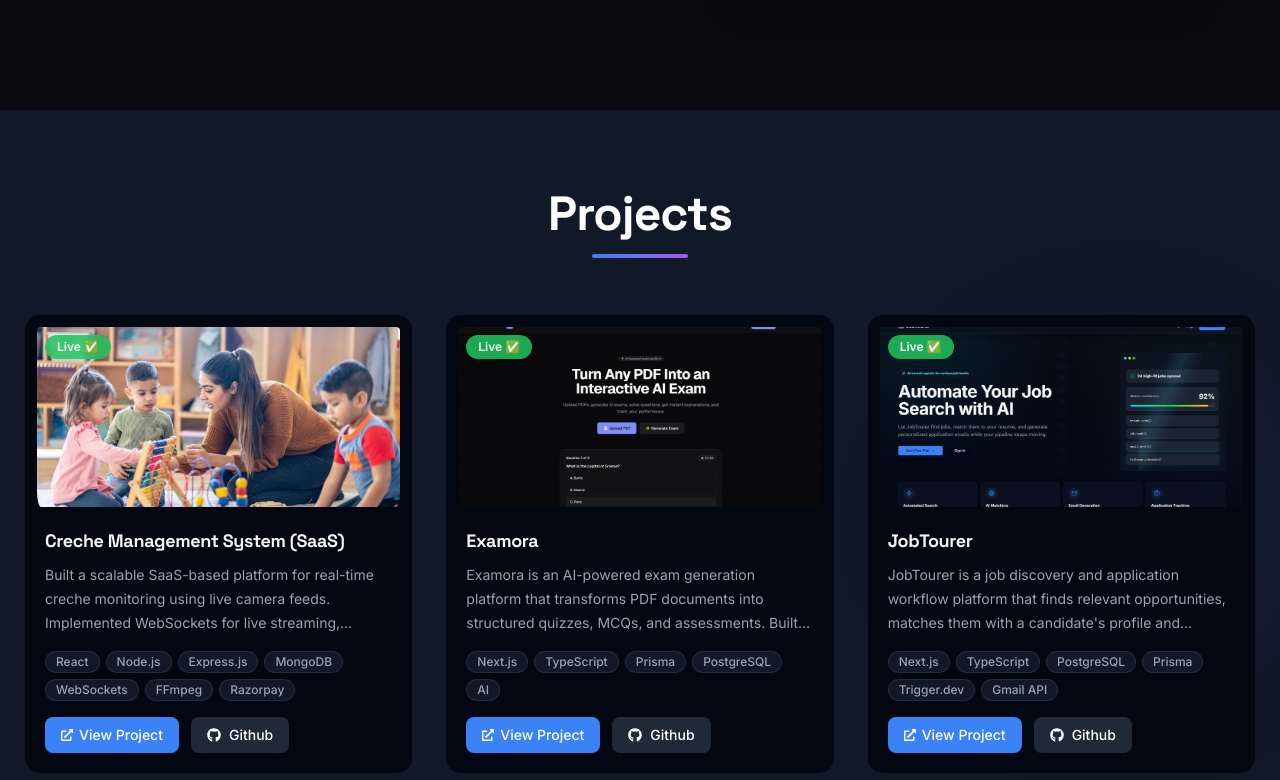
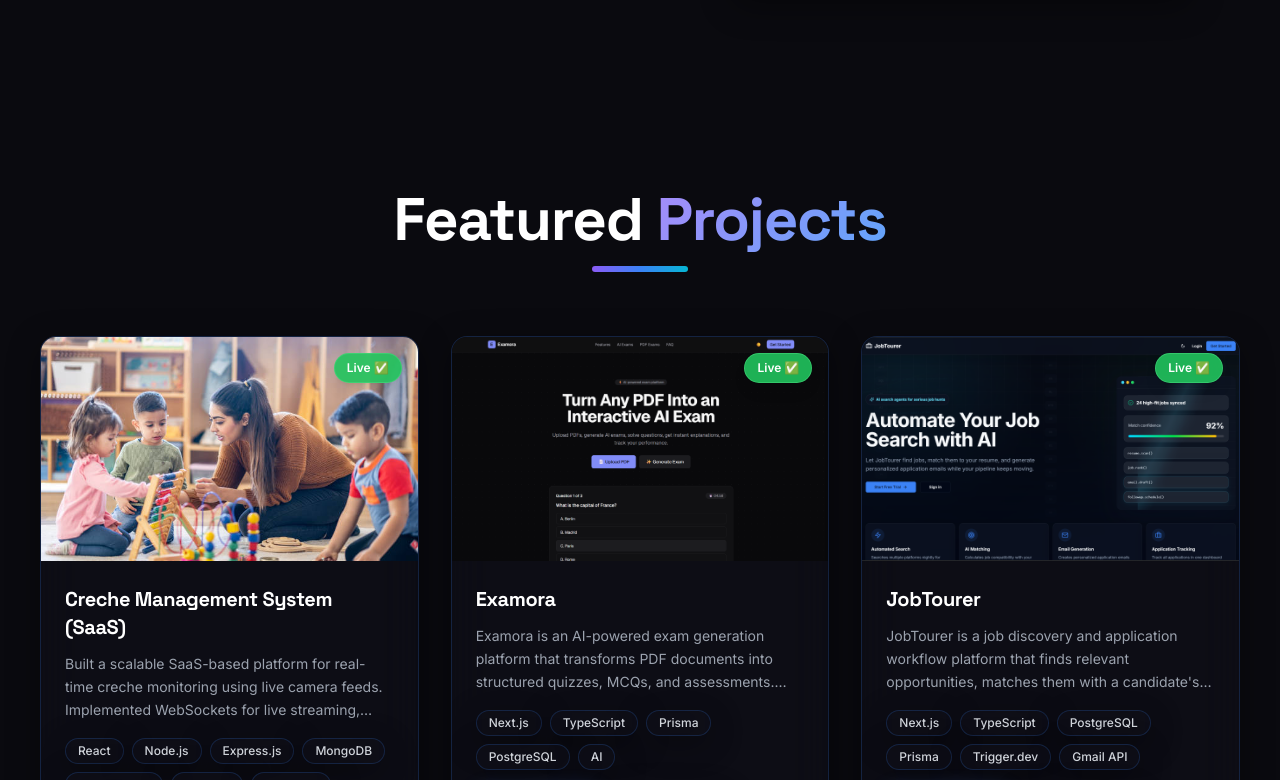
Before and after one commit to amitpundir992/Portfolio, a React (Vite) app: page / in a window 1280 px wide. Shown: the part 3060-3840 px from the top of the page. Built offline with nearby package versions, Linux system fonts and the light colour scheme; no server answers.

Commit message:
feat: implement 3D hover effects and enhanced project cards

```diff
--- a/src/components/Project.jsx
+++ b/src/components/Project.jsx
@@ -42,63 +42,64 @@ const ProjectCard = ({ project, index }) => {
   const [ref, visible] = useInView();
 
   return (
-    <div
+    <article
       ref={ref}
-      className={`project-card bg-gray-950 rounded-2xl overflow-hidden border border-gray-800/50 hover:border-blue-500/30 group ${
+      className={`project-card glass-card rounded-2xl overflow-hidden border-blue-500/20 bg-blue-500/5 backdrop-blur-xl group ${
         visible ? 'animate-fadeInUp' : 'opacity-0'
       }`}
       style={{ animationDelay: `${index * 0.15}s` }}
     >
-      {/* Image */}
-      <div className='relative overflow-hidden'>
+      {/* Image Container */}
+      <div className='relative overflow-hidden bg-black/20'>
         <img
           src={project.image}
-          alt={project.title}
-          className='w-full h-48 object-cover px-3 pt-3 rounded-2xl transition-transform duration-500 group-hover:scale-105'
+          alt={`${project.title} Screenshot`}
+          className='w-full h-56 object-cover transition-transform duration-700 group-hover:scale-110'
+          loading="lazy"
         />
 
-        {/* Hover overlay */}
-        <div className='project-image-overlay absolute inset-0 bg-gradient-to-t from-gray-950 via-gray-950/60 to-transparent flex items-end p-5'>
-          <p className='text-gray-300 text-xs leading-relaxed line-clamp-4'>{project.description}</p>
+        {/* Hover Gradient Overlay */}
+        <div className='project-image-overlay absolute inset-0 bg-gradient-to-t from-[#0a0a0f] via-[#0a0a0f]/80 to-transparent flex items-end p-6'>
+          <p className='text-gray-300 text-sm leading-relaxed line-clamp-4'>{project.description}</p>
         </div>
 
-        {/* Status badge */}
-        <span className={`absolute top-5 left-5 text-xs px-3 py-1 rounded-full font-semibold shadow-lg backdrop-blur-sm ${
+        {/* Status Badge */}
+        <span className={`absolute top-4 right-4 text-xs px-3 py-1.5 rounded-full font-semibold shadow-lg backdrop-blur-md ${
           project.status.includes("Live")
-            ? "bg-green-500/85 text-white"
-            : "bg-yellow-500/85 text-black"
+            ? "bg-green-500/90 text-white border border-green-400/50"
+            : "bg-yellow-500/90 text-black border border-yellow-400/50"
         }`}>
           {project.status}
         </span>
       </div>
 
       {/* Content */}
-      <div className='p-5'>
-        <h3 className='text-lg font-bold text-gray-100 mb-2'>{project.title}</h3>
-        <p className='text-gray-400 text-sm leading-6 mb-4 line-clamp-3'>{project.description}</p>
+      <div className='p-6'>
+        <h3 className='text-xl font-bold font-heading text-white mb-3 group-hover:gradient-text transition-all'>{project.title}</h3>
+        <p className='text-gray-400 text-sm leading-relaxed mb-4 line-clamp-3'>{project.description}</p>
 
-        {/* Tech stack */}
-        <div className='flex flex-wrap gap-1.5 mb-4'>
+        {/* Tech Stack Pills */}
+        <div className='flex flex-wrap gap-2 mb-5'>
           {project.techStack.map((tech, idx) => (
             <span
               key={idx}
-              className='bg-gray-900 text-gray-400 text-xs font-medium px-2.5 py-0.5 rounded-full border border-gray-700/50 hover:bg-blue-500 hover:text-white hover:border-blue-400/50 transition-all duration-200 cursor-default'
+              className='glass-card text-gray-300 text-xs font-medium px-3 py-1 rounded-full border-blue-500/20 hover:bg-blue-500/20 hover:text-cyan-400 hover:border-cyan-500/30 transition-all duration-200 cursor-default'
             >
               {tech}
             </span>
           ))}
         </div>
 
-        {/* Action buttons */}
+        {/* Action Buttons */}
         <div className='flex gap-3 flex-wrap'>
           {project.link && (
             <a
               href={project.link}
               target='_blank'
               rel='noopener noreferrer'
-              className='btn-glow flex items-center gap-1.5 bg-blue-500 text-white px-4 py-2 rounded-lg text-sm font-medium hover:bg-blue-600 transition-colors'
+              className='btn-glow flex items-center gap-2 bg-gradient-to-r from-blue-500 to-cyan-500 text-white px-5 py-2.5 rounded-xl text-sm font-semibold hover:from-blue-600 hover:to-cyan-600 transition-all shadow-[0_0_20px_rgba(59,130,246,0.3)] focus-ring'
             >
-              <FaExternalLinkAlt className='text-xs' /> View Project
+              <FaExternalLinkAlt className='text-xs' /> View Live
             </a>
           )}
           {project.github && (
@@ -106,19 +107,19 @@ const ProjectCard = ({ project, index }) => {
               href={project.github}
               target='_blank'
               rel='noopener noreferrer'
-              className='flex gap-2 items-center bg-gray-800 text-white px-4 py-2 rounded-lg text-sm font-medium hover:bg-gray-700 transition-colors'
+              className='flex gap-2 items-center glass-card border-gray-600/50 text-gray-300 px-5 py-2.5 rounded-xl text-sm font-semibold hover:bg-white/10 hover:text-white hover:border-white/30 transition-all focus-ring'
             >
-              <FaGithub /> Github
+              <FaGithub className='text-base' /> GitHub
             </a>
           )}
           {!project.link && !project.github && (
-            <span className='bg-yellow-500/15 text-yellow-400 border border-yellow-500/30 px-4 py-2 rounded-lg text-sm font-medium'>
+            <span className='glass-card border-yellow-500/30 bg-yellow-500/10 text-yellow-400 px-5 py-2.5 rounded-xl text-sm font-medium'>
               Private / In Progress
             </span>
           )}
         </div>
       </div>
-    </div>
+    </article>
   );
 };
 
@@ -126,19 +127,22 @@ const Project = () => {
   const [titleRef, titleVisible] = useInView();
 
   return (
-    <section id='project' className='bg-gray-900 py-20 px-6 relative overflow-hidden'>
+    <section id='project' className='section-padding bg-[#0a0a0f] relative overflow-hidden'>
 
       {/* Ambient glow */}
-      <div className="absolute right-0 top-1/3 w-80 h-80 bg-blue-600/5 rounded-full filter blur-[80px] pointer-events-none" />
+      <div className="absolute right-0 top-1/3 w-[600px] h-[600px] bg-blue-600/8 rounded-full filter blur-[120px] pointer-events-none animate-glow-pulse" />
+      <div className="absolute left-0 bottom-1/4 w-[500px] h-[500px] bg-violet-600/8 rounded-full filter blur-[120px] pointer-events-none animate-glow-pulse" style={{ animationDelay: '2s' }} />
 
-      <div className='max-w-7xl mx-auto'>
+      <div className='container-custom'>
 
         <div
           ref={titleRef}
-          className={`text-center mb-14 ${titleVisible ? 'animate-fadeInUp' : 'opacity-0'}`}
+          className={`text-center mb-16 ${titleVisible ? 'animate-fadeInUp' : 'opacity-0'}`}
         >
-          <h2 className='text-4xl md:text-5xl font-bold text-white mb-4'>Projects</h2>
-          <div className='w-24 h-1 bg-gradient-to-r from-blue-500 to-purple-500 mx-auto rounded-full' />
+          <h2 className='text-4xl sm:text-5xl md:text-6xl font-bold font-heading text-white mb-4'>
+            Featured <span className="gradient-text">Projects</span>
+          </h2>
+          <div className='w-24 h-1.5 bg-gradient-to-r from-violet-500 via-blue-500 to-cyan-500 mx-auto rounded-full' />
         </div>
 
         <div className='grid sm:grid-cols-2 lg:grid-cols-3 gap-8'>
```
